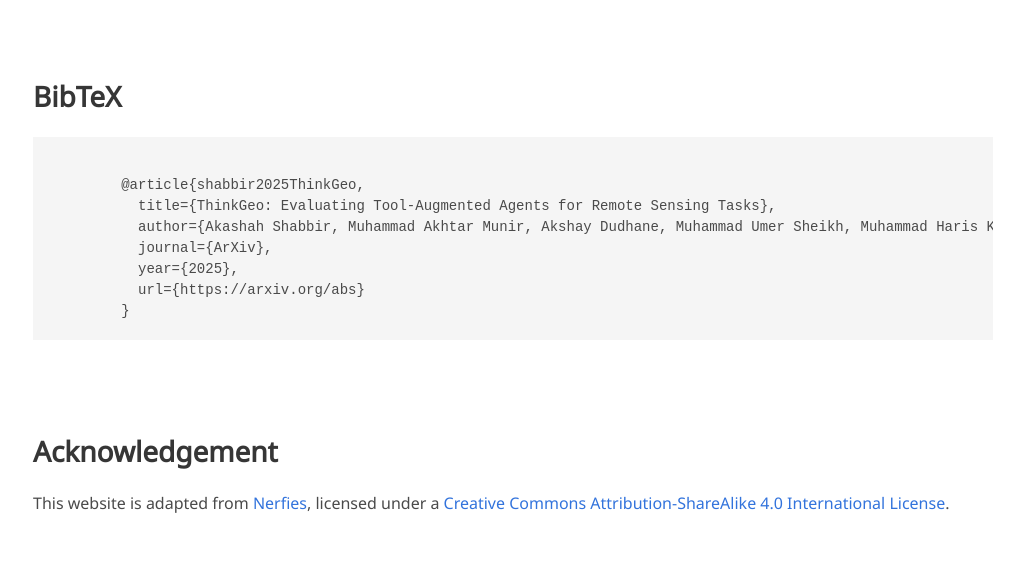
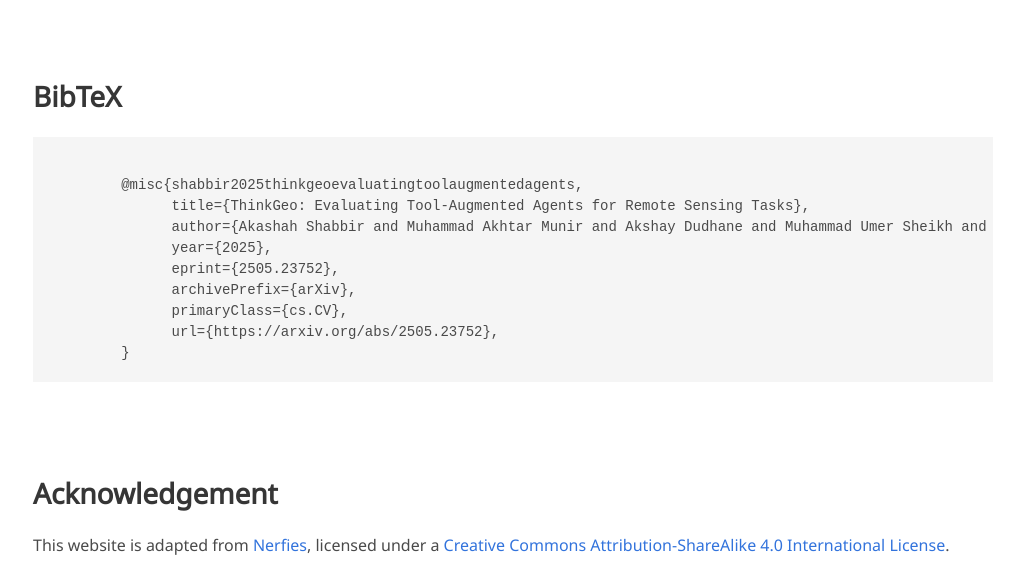
Before and after one commit to mbzuai-oryx/ThinkGeo, a plain HTML site: page index.html in a window 1280 px wide. Shown: the part 4037-4598 px from the top of the page, without its empty margins (127-1151 px from the left). Drawn offline with nearby package versions, Linux system fonts and the light colour scheme; some icons are missing; a web font is replaced by a local one.

Commit message:
Update index.html

```diff
--- a/index.html
+++ b/index.html
@@ -107,7 +107,7 @@
                 </a>
               </span>
               <span class="link-block">
-                <a href="https://arxiv.org/abs/2501.13925"
+                <a href="https://arxiv.org/abs/2505.23752"
                    class="external-link button is-normal is-rounded is-dark">
                   <span class="icon">
                       <i class="ai ai-arxiv"></i>
@@ -329,12 +329,14 @@
   <div class="container is-max-desktop content">
       <h2 class="title">BibTeX</h2>
       <pre><code>
-        @article{shabbir2025ThinkGeo,
-          title={ThinkGeo: Evaluating Tool-Augmented Agents for Remote Sensing Tasks},
-          author={Akashah Shabbir, Muhammad Akhtar Munir, Akshay Dudhane, Muhammad Umer Sheikh, Muhammad Haris Khan, Paolo Fraccaro, Juan Bernabe Moreno, Fahad Shahbaz Khan and Salman Khan},
-          journal={ArXiv},
-          year={2025},
-          url={https://arxiv.org/abs}
+        @misc{shabbir2025thinkgeoevaluatingtoolaugmentedagents,
+              title={ThinkGeo: Evaluating Tool-Augmented Agents for Remote Sensing Tasks},
+              author={Akashah Shabbir and Muhammad Akhtar Munir and Akshay Dudhane and Muhammad Umer Sheikh and Muhammad Haris Khan and Paolo Fraccaro and Juan Bernabe Moreno and Fahad Shahbaz Khan and Salman Khan},
+              year={2025},
+              eprint={2505.23752},
+              archivePrefix={arXiv},
+              primaryClass={cs.CV},
+              url={https://arxiv.org/abs/2505.23752},
         }
 </code></pre>
   </div>
```
